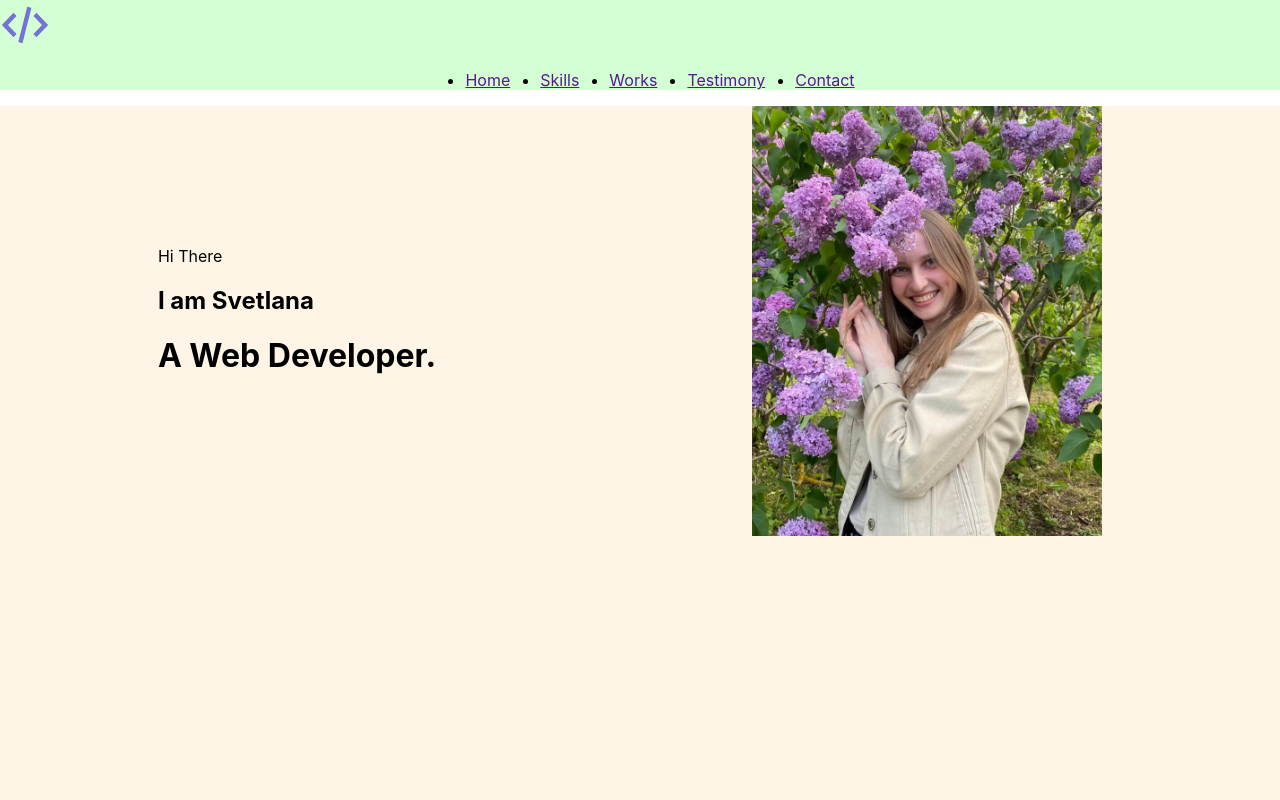
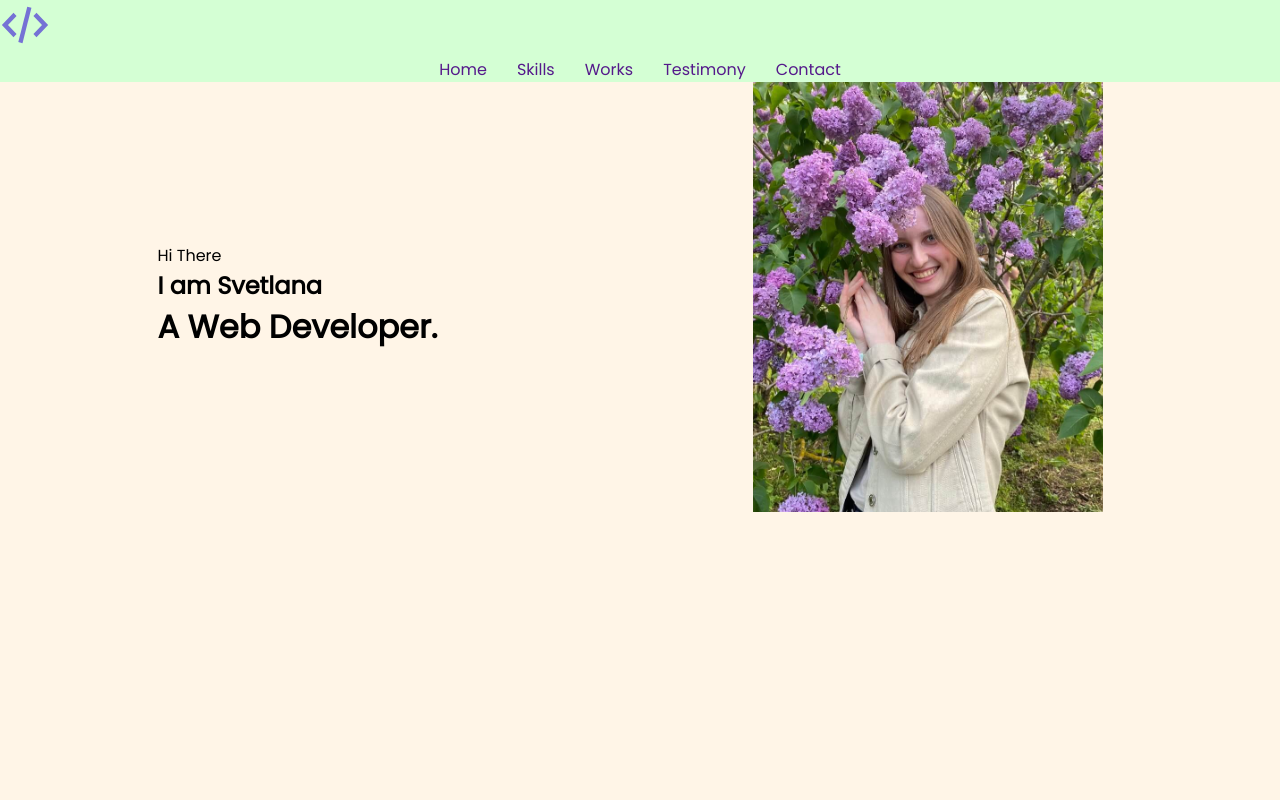
Before and after one commit to farabek/portfolio-start, a React app: page / in a window 1280 px wide. Shown: the top 800 px of the page. Built offline with nearby package versions, Linux system fonts and the light colour scheme.

Commit message:
add file Global.styled.ts

```diff
--- a/public/index.html
+++ b/public/index.html
@@ -21,6 +21,14 @@
       work correctly both with client-side routing and a non-root public URL.
       Learn how to configure a non-root public URL by running `npm run build`.
     -->
+
+    <link rel="preconnect" href="https://fonts.googleapis.com" />
+    <link rel="preconnect" href="https://fonts.gstatic.com" crossorigin />
+    <link
+      href="https://fonts.googleapis.com/css2?family=Josefin+Sans:wght@400;600;700&family=Poppins&display=swap"
+      rel="stylesheet"
+    />
+
     <title>React App</title>
   </head>
   <body>
--- a/src/index.tsx
+++ b/src/index.tsx
@@ -3,14 +3,14 @@
 import './index.css';
 import App from './App';
 import reportWebVitals from './reportWebVitals';
+import { GlobalStyle } from './styles/Global.styled';
 
-const root = ReactDOM.createRoot(
-  document.getElementById('root') as HTMLElement
-);
+const root = ReactDOM.createRoot(document.getElementById('root') as HTMLElement);
 root.render(
   <React.StrictMode>
+    <GlobalStyle />
     <App />
-  </React.StrictMode>
+  </React.StrictMode>,
 );
 
 // If you want to start measuring performance in your app, pass a function
--- /dev/null
+++ b/src/styles/Global.styled.ts
@@ -0,0 +1,36 @@
+import { createGlobalStyle } from 'styled-components';
+
+export const GlobalStyle = createGlobalStyle`
+  *,
+  *::before,
+  *::after {
+    margin: 0;
+    padding: 0;
+    box-sizing: border-box;
+  }
+
+  body {
+    margin: 0;
+    font-family: 'Poppins', -apple-system, BlinkMacSystemFont, 'Segoe UI', 'Roboto', 'Oxygen',
+    'Ubuntu', 'Cantarell', 'Fira Sans', 'Droid Sans', 'Helvetica Neue',
+    sans-serif;
+    -webkit-font-smoothing: antialiased;
+    -moz-osx-font-smoothing: grayscale;
+  }
+
+    a {
+    text-decoration: none;
+    cursor: pointer;
+  }
+
+    ul {
+    list-style: none;
+  }
+
+    button {
+    background-color: unset;
+    border: none;
+    cursor: pointer;
+  }
+
+`;
```
